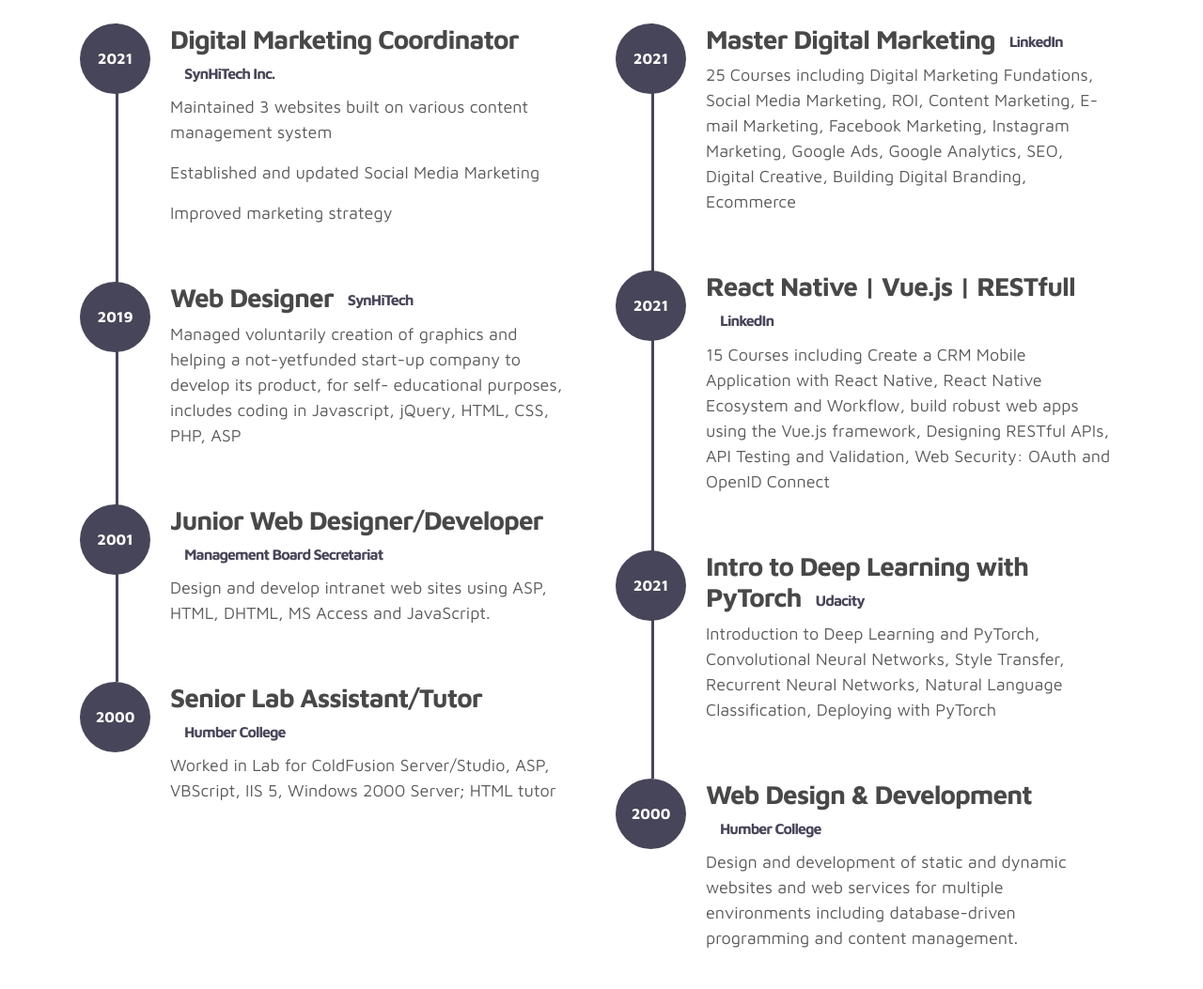
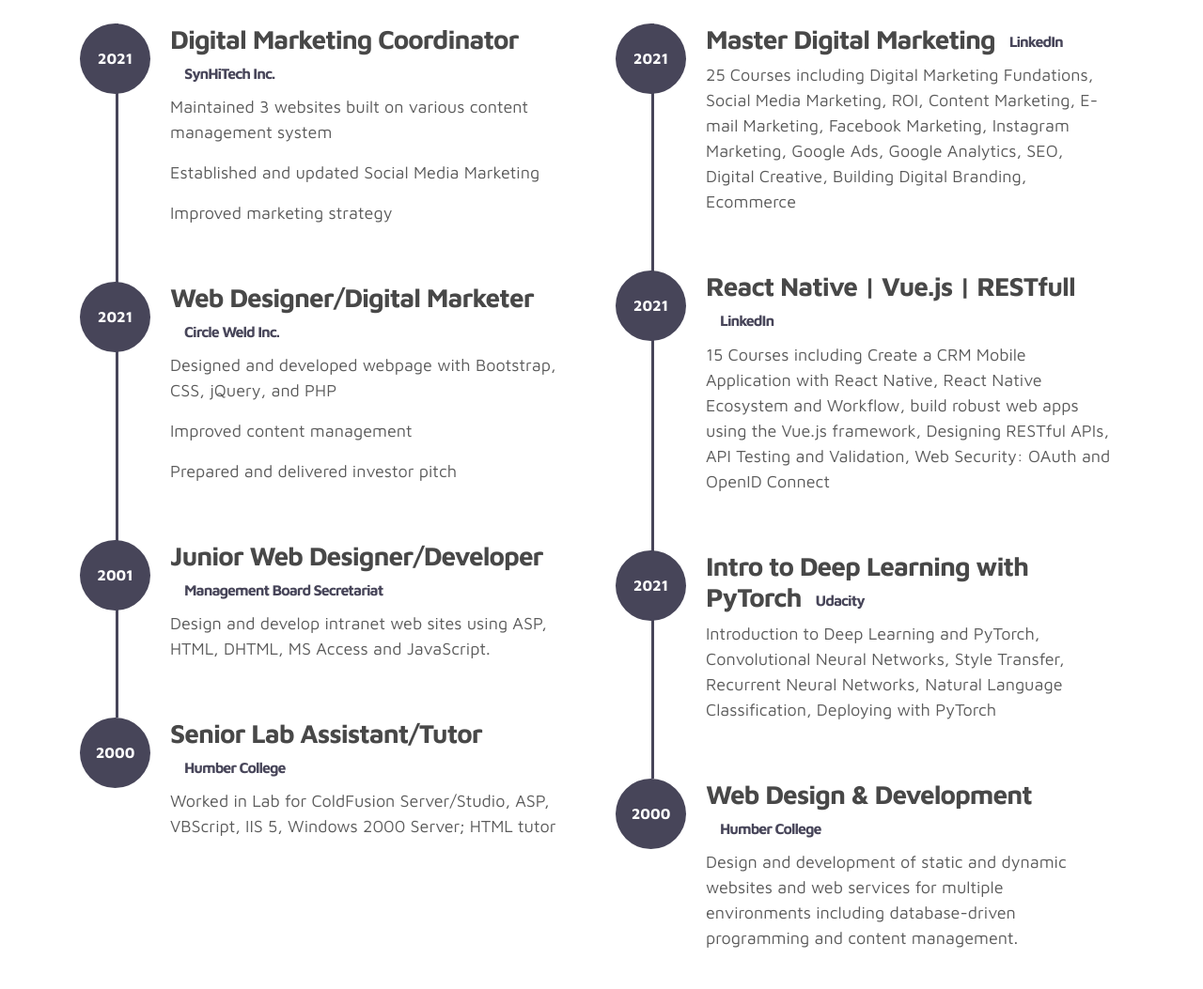
Before and after one commit to Siamak97/portfolio, a plain HTML site: page index.html in a window 1280 px wide. Shown: the part 1656-2709 px from the top of the page at 94% size. Drawn offline with Linux system fonts and the light colour scheme.

Commit message:
Update index.html

```diff
--- a/index.html
+++ b/index.html
@@ -168,14 +168,13 @@
 
                         <div class="timeline-wrapper">
                             <div class="timeline-yr">
-                                <span>2019</span>
+                                <span>2021</span>
                             </div>
                             <div class="timeline-info">
-                                <h3><span>Web Designer</span><small>SynHiTech</small></h3>
-                                <p>Managed voluntarily creation of graphics and helping a not-yetfunded
-                                   start-up company to develop its product, for self- educational
-                                   purposes, includes coding in Javascript, jQuery, HTML, CSS, PHP,
-                                   ASP</p>
+                                <h3><span>Web Designer/Digital Marketer</span><small>Circle Weld Inc.</small></h3>
+                                <p>Designed and developed webpage with Bootstrap, CSS, jQuery, and PHP</p>
+				    <p>Improved content management</P>
+				<p>Prepared and delivered investor pitch</P>
                             </div>
                         </div>
 
```
